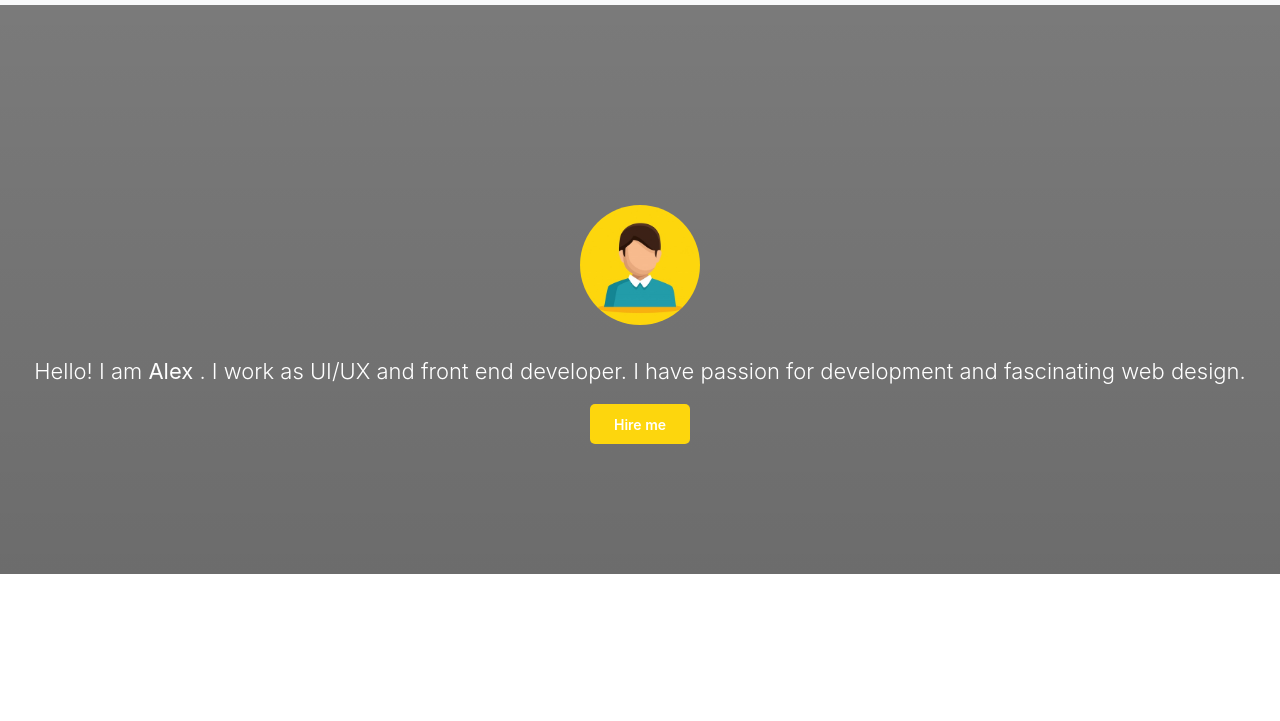
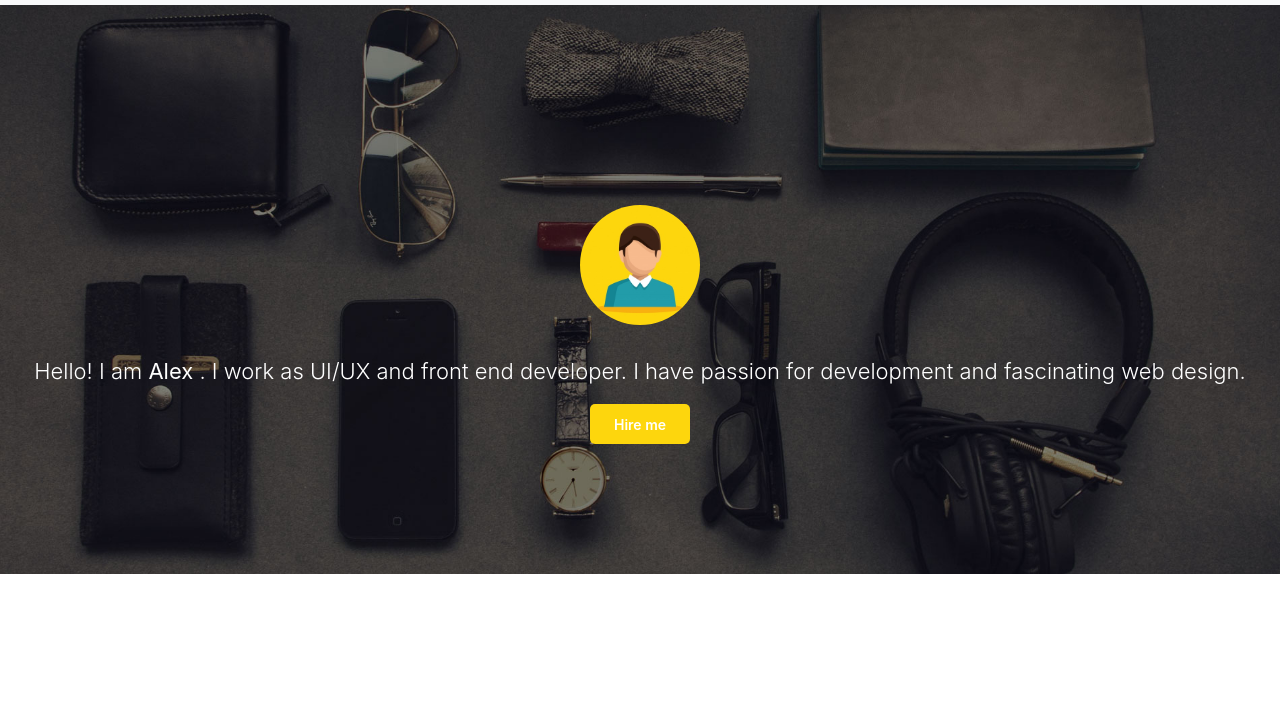
Before and after one commit to sonihiten5/THE-SCHOOL-OF-CODE, a plain HTML site: page Complete project to play around with/index.html in a window 1280 px wide. Shown: the part 51-772 px from the top of the page. Drawn offline with nearby package versions, Linux system fonts and the light colour scheme; the site is published under a folder, as on GitHub Pages, so addresses that start at the root find nothing.

Commit message:
code with day 2 session

```diff
--- a/Complete project to play around with/assets/css/style.css
+++ b/Complete project to play around with/assets/css/style.css
@@ -3,7 +3,7 @@
 .hero-img
 {
 
-    background-image:url(/assets/imgs/01.jpg),linear-gradient(to top, rgba(0, 0, 0, 0.575), rgba(0, 0, 0, 0.521));
+    background-image:url(../imgs/01.jpg),linear-gradient(to top, rgba(0, 0, 0, 0.575), rgba(0, 0, 0, 0.521));
     background-position: center ;
     background-size: cover;
 
```
